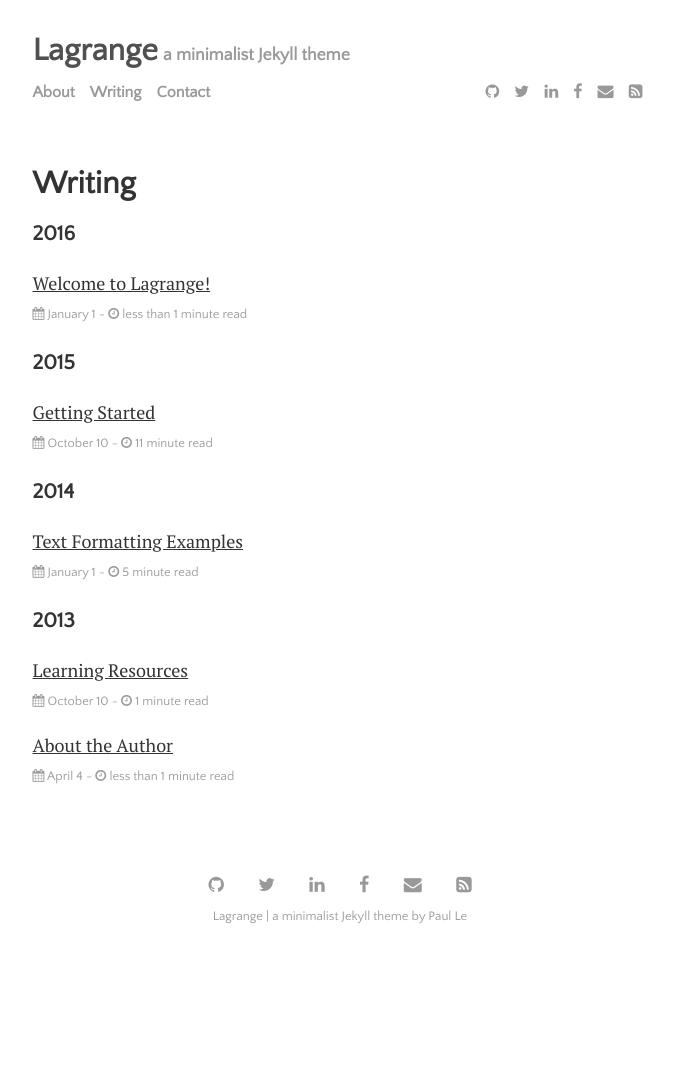
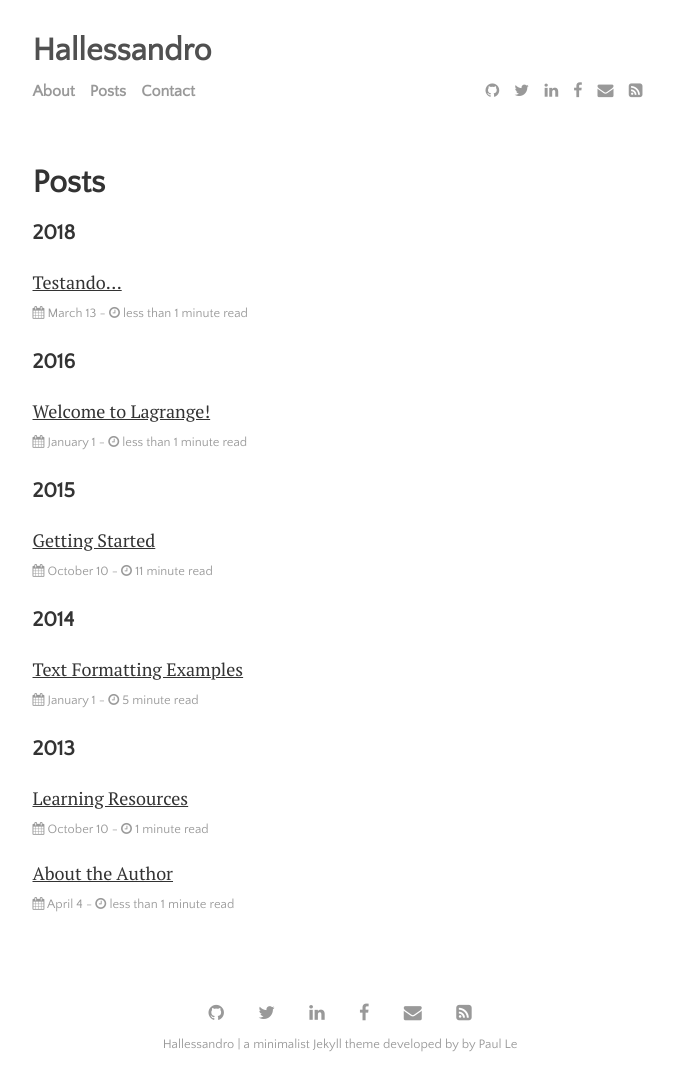
Before and after one commit to Hallessandro/Hallessandro.github.io, a Jekyll site: the page built from menu/writing.md, in a window 1280 px wide. Shown: the whole page, without its empty margins (300-974 px from the left). Built offline with Jekyll 4.4.1, drawn with Linux system fonts in a browser that asks for light colours; before the commit the page ends 962 px from its top, so only the background shows below that.

Commit message:
Atualizando layout

```diff
--- a/_config.yml
+++ b/_config.yml
@@ -20,8 +20,8 @@
 plugins:             [jekyll-paginate, jekyll-sitemap, jekyll-feed, jekyll-seo-tag]
 
 # Customise atom feed settings (this is where Jekyll-Feed gets configuration information)
-title:		           'Lagrange'
-description:	       'a minimalist Jekyll theme'
+title:		           'Hallessandro'
+description:	       'a minimalist Jekyll theme developed by'
 author:              'Paul Le'
 
 # RSS 2.0 can be used instead of Atom by uncommenting following two lines
--- a/_data/settings.yml
+++ b/_data/settings.yml
@@ -7,7 +7,7 @@
 
 menu:
 - {name: 'About', path: 'menu', url: 'about.html'}
-- {name: 'Writing', path: 'menu', url: 'writing.html'}
+- {name: 'Posts', path: 'menu', url: 'writing.html'}
 - {name: 'Contact', path: 'menu', url: 'contact.html'}
 
 # Available social icons are powered by Font Awesome, so you can use any icon that they offer
--- a/_includes/head.html
+++ b/_includes/head.html
@@ -2,7 +2,7 @@
 
   <title>
     {% if page.title == "Home" %}
-      {{ site.title }} | {{ site.description }}
+      {{ site.title }}
     {% else %}
       {{ page.title }} | {{ site.title }}
     {% endif %}
--- a/_includes/header.html
+++ b/_includes/header.html
@@ -1,7 +1,7 @@
 <header class="masthead">
   <h3 class="masthead-title">
     <a href="{{ site.github.url }}/">{{ site.title }}</a>
-    <small class="masthead-subtitle">{{ site.description }}</small>
+    <!-- <small class="masthead-subtitle">{{ site.description }}</small>-->
     {% include menu.html %}
   </h3>
 </header>
--- a/menu/writing.md
+++ b/menu/writing.md
@@ -1,6 +1,6 @@
 ---
 layout: page
-title: Writing
+title: Posts
 ---
 <ul class="posts">
   {% for post in site.posts %}
```
Also changed, not shown: _posts/2018-03-13-post-teste.md (added, +30 -0 lines).
